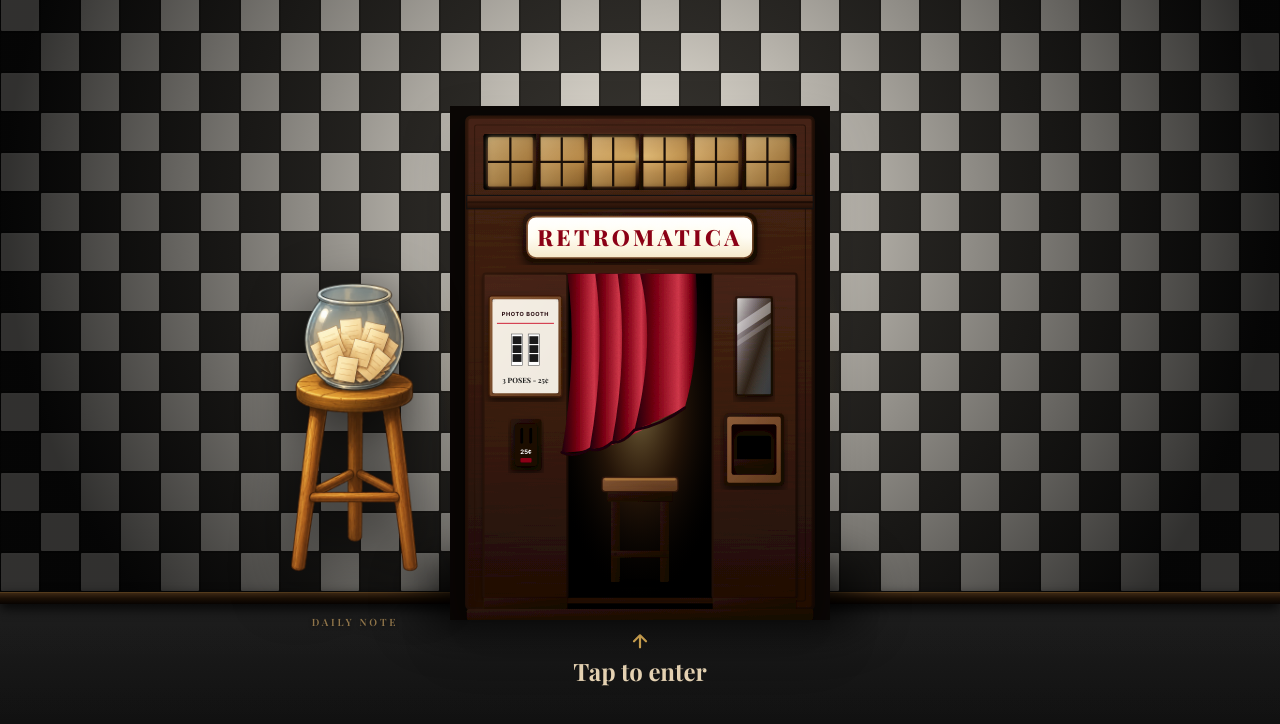
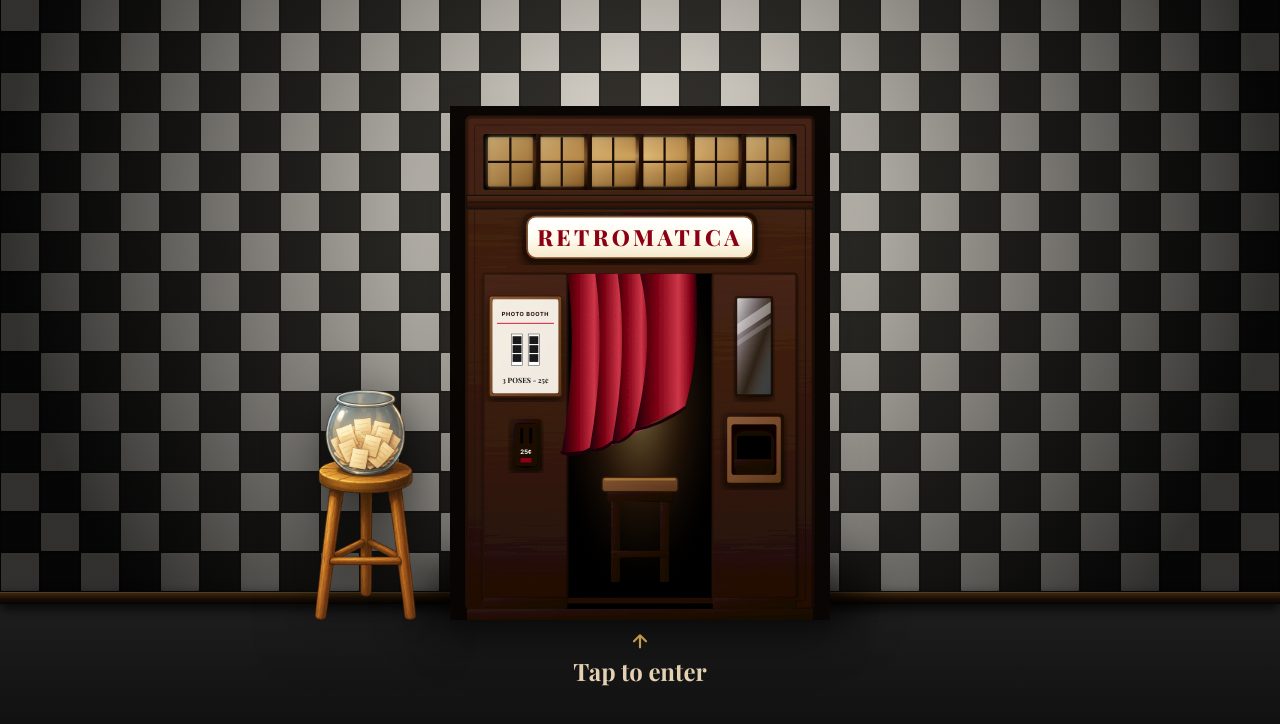
Before and after one commit to abishxk/Photobooth, a React (Vite) app: page / in a window 1280 px wide. Shown: the top 724 px of the page. Built offline with nearby package versions, Linux system fonts and the light colour scheme; a web font is replaced by a local one.

Commit message:
fix: scale stool to 80%, remove text, ground to floor level

```diff
--- a/src/components/DailyNoteBowl.tsx
+++ b/src/components/DailyNoteBowl.tsx
@@ -181,7 +181,7 @@ export default function DailyNoteJar() {
           alt="Daily note jar on stool"
           draggable={false}
           style={{
-            width: 240,
+            width: 192,
             height: 'auto',
             display: 'block',
             userSelect: 'none',
@@ -189,15 +189,6 @@ export default function DailyNoteJar() {
             filter: 'drop-shadow(0 16px 28px rgba(0,0,0,0.70))',
           }}
         />
-
-        <motion.p
-          className="font-vintage text-center text-[10px] tracking-[0.28em] uppercase mt-1"
-          style={{ color: '#c8a060', textShadow: '0 1px 4px rgba(0,0,0,0.7)' }}
-          animate={{ opacity: [0.4, 0.85, 0.4] }}
-          transition={{ duration: 3.2, repeat: Infinity, ease: 'easeInOut' }}
-        >
-          Daily Note
-        </motion.p>
       </motion.div>
 
       <AnimatePresence>
--- a/src/components/LandingPage.tsx
+++ b/src/components/LandingPage.tsx
@@ -101,7 +101,7 @@ export default function LandingPage() {
         {/* ── DAILY NOTE STOOL — left of booth, desktop only ── */}
         <motion.div
           className="hidden md:block absolute z-20"
-          style={{ left: '-195px', bottom: '-4px' }}
+          style={{ left: '-160px', bottom: '-26px' }}
           initial={{ opacity: 0, y: 10 }}
           animate={{ opacity: isEntering ? 0 : 1, y: 0 }}
           transition={{ delay: fromBooth ? 0.12 : 0.50, duration: 0.50, ease: 'easeOut' }}
```
